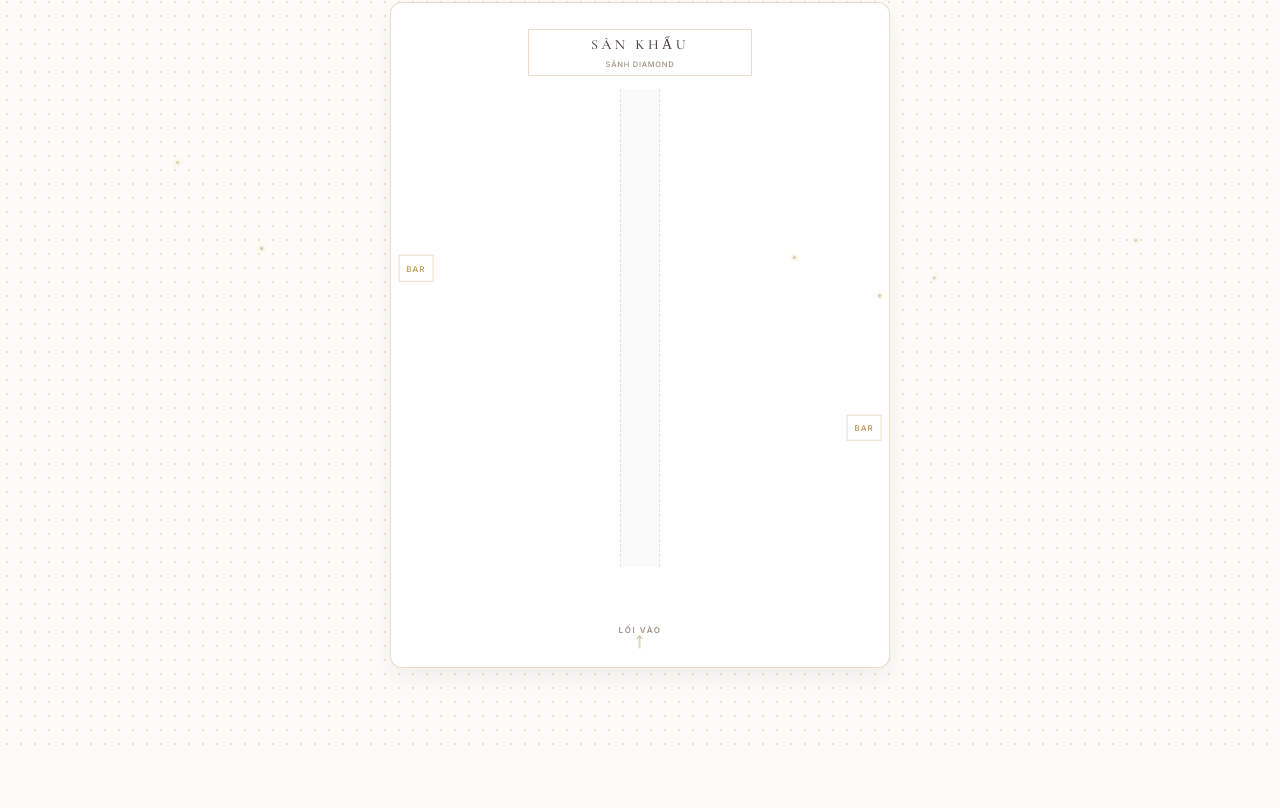
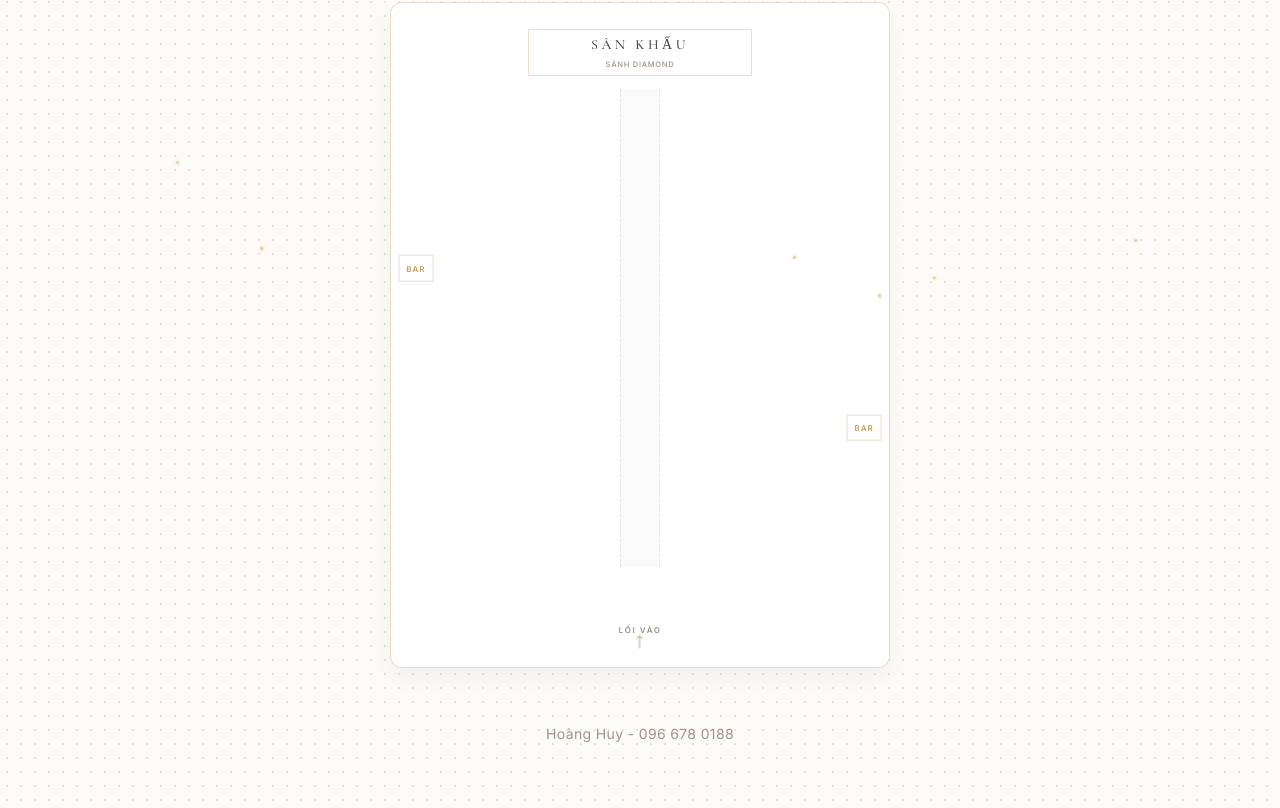
Before and after one commit to hoanghuy1kt-oss/weddingmap, a website built with Vite: page home.html in a window 1280 px wide. Shown: the part 467-1275 px from the top of the page. Before the commit the page ends 1223 px from the top, so only its background shows below. Built offline with nearby package versions, Linux system fonts and the light colour scheme; no server answers; a web font is replaced by a local one.

Commit message:
Update home.html

```diff
--- a/home.html
+++ b/home.html
@@ -482,6 +482,11 @@
             <!-- Bàn render qua JS -->
         </div>
     </section>
+
+    <!-- Footer Liên hệ -->
+    <footer class="w-full text-center mt-4 mb-4">
+        <p class="text-sm tracking-wide" style="color: #9E9385;">Hoàng Huy - 096 678 0188</p>
+    </footer>
 
     <!-- Modal hiển thị Tên Bàn (Chỉ hiện tên bàn) -->
     <div id="tableModal" class="fixed inset-0 bg-gray-900 bg-opacity-50 flex items-center justify-center p-4 z-50 opacity-0 pointer-events-none transition-opacity duration-300 backdrop-blur-sm" style="padding: max(1rem, var(--safe-top)) max(1rem, var(--safe-right)) max(1rem, var(--safe-bottom)) max(1rem, var(--safe-left));">
```
